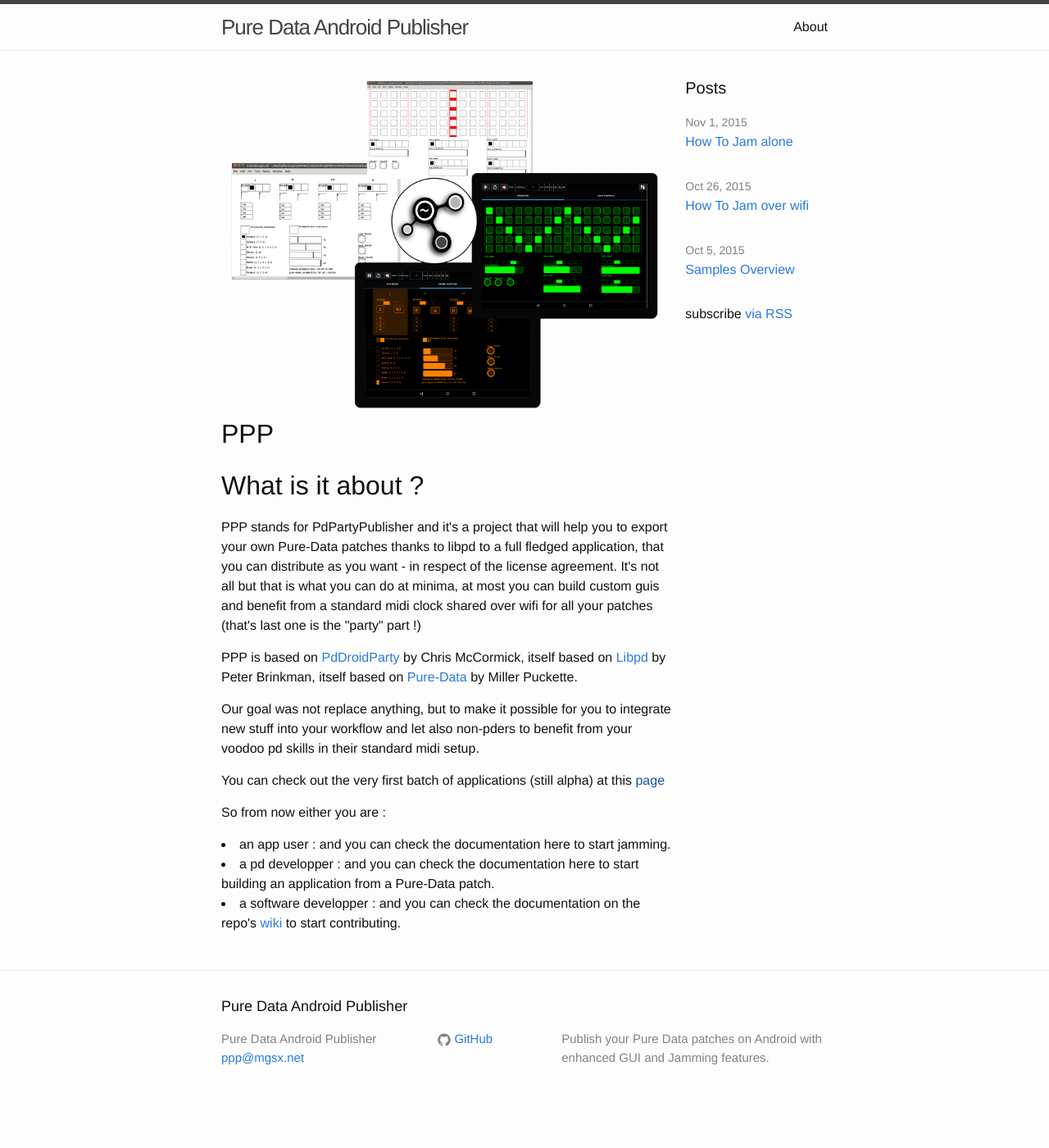
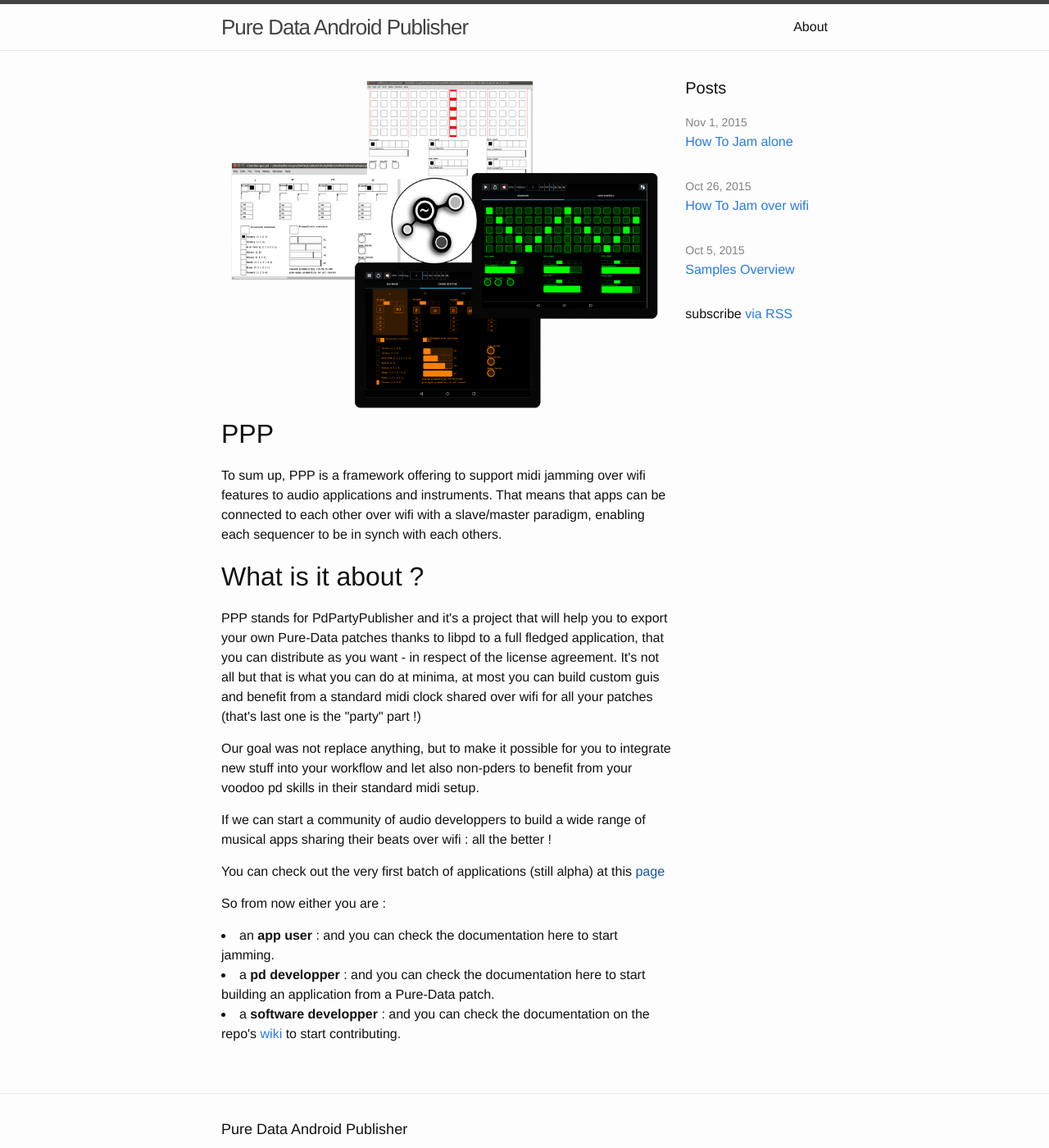
Before and after one commit to b2renger/PdDroidPublisher, a Jekyll site: the page built from index.html, in a window 1280 px wide and 1400 px high. Shown: the whole window at 82% size. Built offline with Jekyll 4.4.1, drawn with Linux system fonts in a browser that asks for light colours.

Commit message:
update index

```diff
--- a/index.html
+++ b/index.html
@@ -9,16 +9,17 @@
 
       <img src="{{site.baseurl}}/img/HomeScreen.png">
       <h1>PPP</h1>
+      <p>To sum up, PPP is a framework offering to support midi jamming over wifi features to audio applications and instruments. That means that apps can be connected to each other over wifi with a slave/master paradigm, enabling each sequencer to be in synch with each others.</p>
       <h1>What is it about ?</h1>
       <p>PPP stands for PdPartyPublisher and it's a project that will help you to export your own Pure-Data patches thanks to libpd to a full fledged application, that you can distribute as you want - in respect of the license agreement. It's not all but that is what you can do at minima, at most you can build custom guis and benefit from a standard midi clock shared over wifi for all your patches (that's last one is the "party" part !)</p>
-      <p>PPP is based on <a href="http://droidparty.net/">PdDroidParty</a> by Chris McCormick, itself based on  <a href="https://github.com/libpd">Libpd</a> by Peter Brinkman, itself based on <a href="http://puredata.info/">Pure-Data</a> by Miller Puckette.</p>
       <p> Our goal was not replace anything, but to make it possible for you to integrate new stuff into your workflow and let also non-pders to benefit from your voodoo pd skills in their standard midi setup.</p>
+      <p> If we can start a community of audio developpers to build a wide range of musical apps sharing their beats over wifi : all the better ! </p>
       <p>You can check out the very first batch of applications (still alpha) at this <a href="{{post_url 2015-10-05-samples}}">page</a> <p>
       <p> So from now either you are : </p>
-      <li> an app user : and you can check the documentation here to start jamming. </li>
-      <li> a pd developper : and you can check the documentation here to start building an application from a Pure-Data patch. </li>
-      <li> a software developper : and you can check the documentation on the repo's <a href="https://github.com/b2renger/PdDroidPublisher/wiki">wiki</a> to start contributing. </li>
-
+      <li> an <b>app user</b> : and you can check the documentation here to start jamming. </li>
+      <li> a <b>pd developper</b> : and you can check the documentation here to start building an application from a Pure-Data patch. </li>
+      <li> a <b>software developper</b> : and you can check the documentation on the repo's <a href="https://github.com/b2renger/PdDroidPublisher/wiki">wiki</a> to start contributing. </li>
+      <p></p>
     </div>
     <div class="col col-1">
 
```
